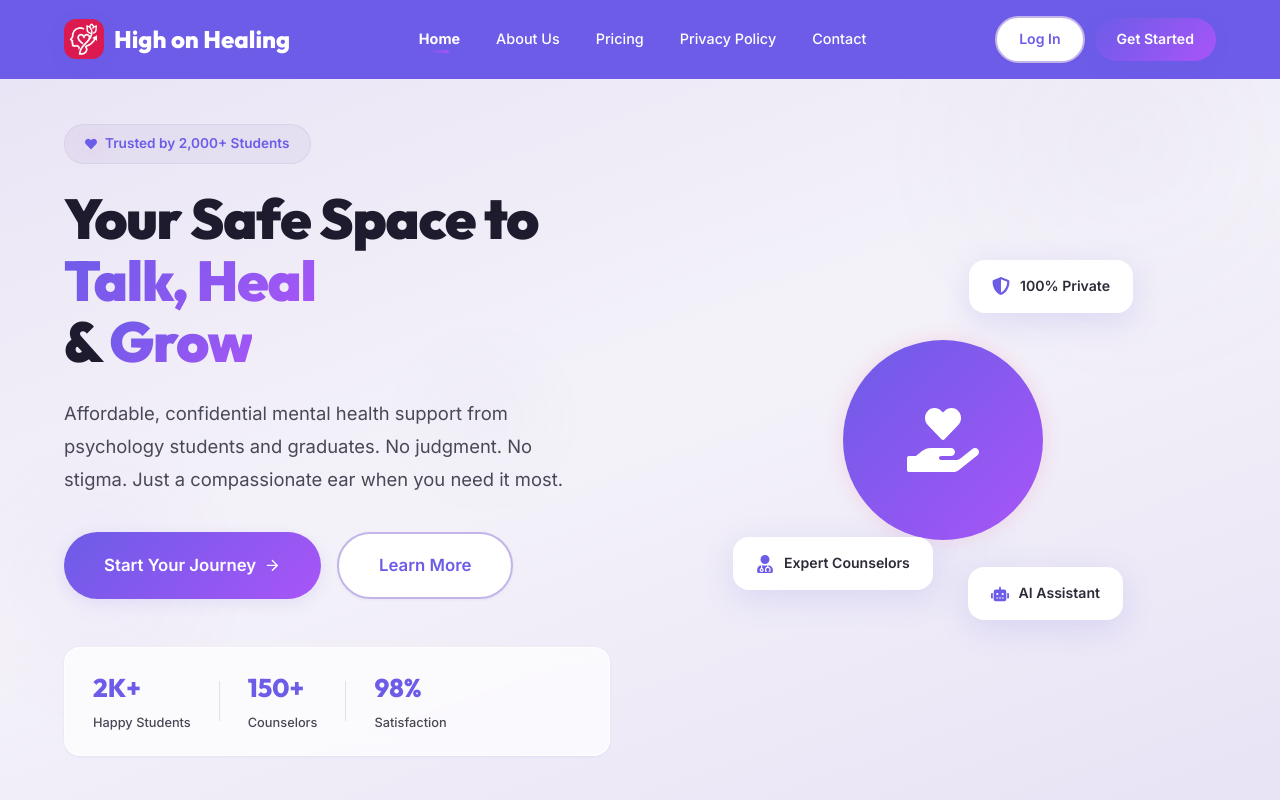
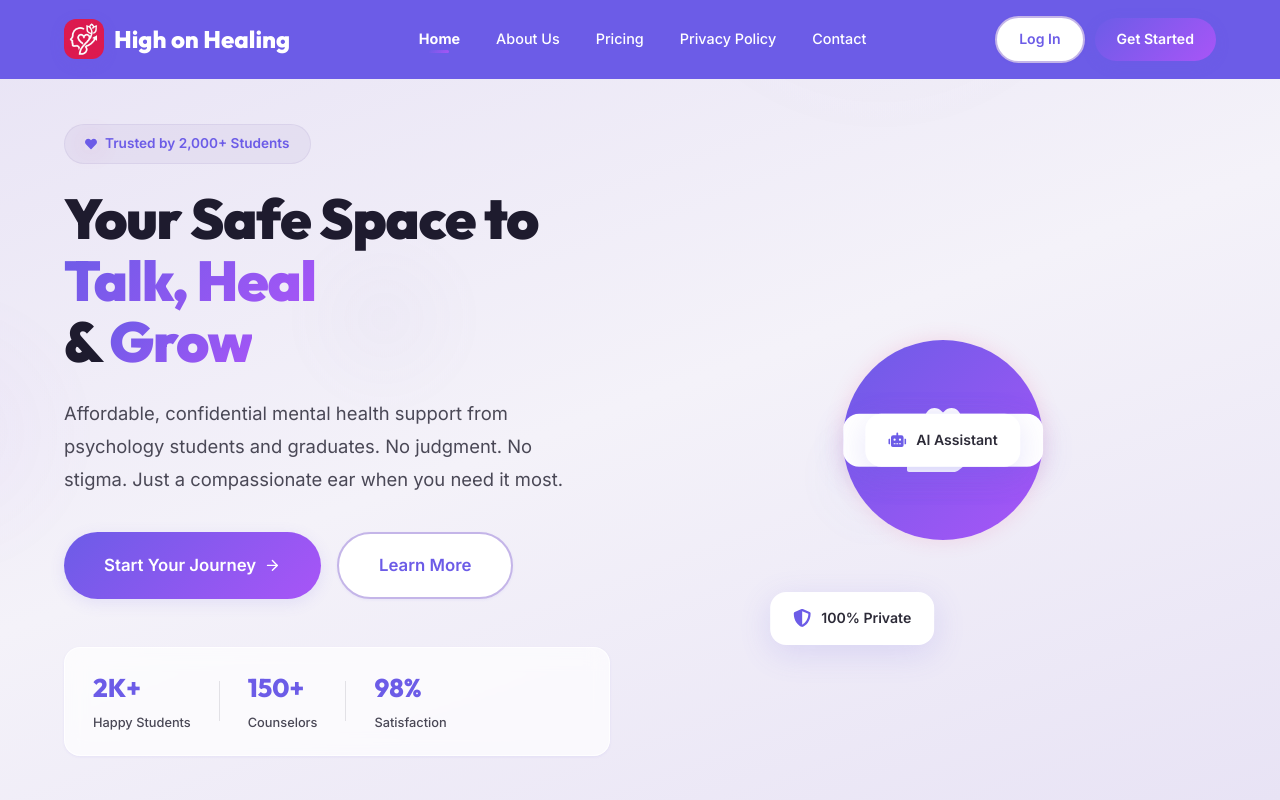
Before and after one commit to Shaheerali66/Mindcare, a React (Vite) app: page / in a window 1280 px wide. Shown: the top 800 px of the page. Built offline with nearby package versions, Linux system fonts and the light colour scheme.

Commit message:
UI: Implement advanced orbital animation with cursor tracking for hero cards

```diff
--- a/src/index.css
+++ b/src/index.css
@@ -238,8 +238,8 @@ input, textarea, select {
 
 /* ============ ANIMATIONS ============ */
 @keyframes float {
-  0%, 100% { transform: translate(var(--px, 0px), var(--py, 0px)) translateY(0px); }
-  50% { transform: translate(var(--px, 0px), var(--py, 0px)) translateY(-20px); }
+  0%, 100% { transform: translate(calc(-50% + var(--px, 0px)), calc(-50% + var(--py, 0px))) translateY(0px); }
+  50% { transform: translate(calc(-50% + var(--px, 0px)), calc(-50% + var(--py, 0px))) translateY(-20px); }
 }
 
 @keyframes pulse-glow {
--- a/src/pages/HomePage.css
+++ b/src/pages/HomePage.css
@@ -182,6 +182,9 @@
 
 .hero__card {
   position: absolute;
+  top: 50%;
+  left: 50%;
+  transform: translate(-50%, -50%);
   background: white;
   padding: 14px 22px;
   border-radius: var(--radius-lg);
@@ -198,21 +201,6 @@
 .hero__card-icon {
   font-size: 18px;
   color: var(--purple-dark);
-}
-
-.hero__card--1 {
-  top: 30px;
-  right: 20px;
-}
-
-.hero__card--2 {
-  bottom: 60px;
-  left: 0;
-}
-
-.hero__card--3 {
-  bottom: 30px;
-  right: 30px;
 }
 
 /* ============ FEATURES ============ */
--- a/src/pages/HomePage.jsx
+++ b/src/pages/HomePage.jsx
@@ -23,17 +23,57 @@ const staggerContainer = {
 };
 
 const HomePage = () => {
-  const [mousePos, setMousePos] = useState({ x: 0, y: 0 });
+  const containerRef = useRef(null);
+  const cardsRef = useRef([]);
+  const targetAngleRef = useRef(0);
+  const currentAngleRef = useRef(0);
+  const isHoveredRef = useRef(false);
+
+  useEffect(() => {
+    let animationFrameId;
+    const animate = () => {
+      if (isHoveredRef.current) {
+        let diff = targetAngleRef.current - currentAngleRef.current;
+        diff = ((diff + 180) % 360 + 360) % 360 - 180;
+        currentAngleRef.current += diff * 0.05;
+      } else {
+        currentAngleRef.current += 0.3;
+      }
+
+      cardsRef.current.forEach((card, index) => {
+        if (card) {
+          const radius = window.innerWidth < 768 ? 130 : 200;
+          const angleOffset = index * 120;
+          const totalAngle = currentAngleRef.current + angleOffset;
+          const rad = totalAngle * (Math.PI / 180);
+          const x = Math.cos(rad) * radius;
+          const y = Math.sin(rad) * radius;
+          card.style.setProperty('--px', `${x}px`);
+          card.style.setProperty('--py', `${y}px`);
+        }
+      });
+
+      animationFrameId = requestAnimationFrame(animate);
+    };
+    animate();
+    return () => cancelAnimationFrame(animationFrameId);
+  }, []);
 
   const handleMouseMove = (e) => {
-    const { left, top, width, height } = e.currentTarget.getBoundingClientRect();
-    const x = (e.clientX - left - width / 2) / 30;
-    const y = (e.clientY - top - height / 2) / 30;
-    setMousePos({ x, y });
+    if (!containerRef.current) return;
+    const { left, top, width, height } = containerRef.current.getBoundingClientRect();
+    const cx = left + width / 2;
+    const cy = top + height / 2;
+    const angleRad = Math.atan2(e.clientY - cy, e.clientX - cx);
+    targetAngleRef.current = angleRad * (180 / Math.PI);
+  };
+
+  const handleMouseEnter = () => {
+    isHoveredRef.current = true;
   };
 
   const handleMouseLeave = () => {
-    setMousePos({ x: 0, y: 0 });
+    isHoveredRef.current = false;
   };
 
   return (
@@ -99,30 +139,34 @@ const HomePage = () => {
 
           <motion.div
             className="hero__visual"
+            ref={containerRef}
             initial={{ opacity: 0, scale: 0.85 }}
             animate={{ opacity: 1, scale: 1 }}
             transition={{ delay: 0.4, duration: 0.8, ease: [0.25, 0.46, 0.45, 0.94] }}
             onMouseMove={handleMouseMove}
+            onMouseEnter={handleMouseEnter}
             onMouseLeave={handleMouseLeave}
           >
             <div className="hero__illustration">
               <div
                 className="hero__card hero__card--1 float-animation"
-                style={{ '--px': `${-mousePos.x * 1.5}px`, '--py': `${-mousePos.y * 1.5}px` }}
+                ref={el => cardsRef.current[0] = el}
               >
                 <FaShieldAlt className="hero__card-icon" />
                 <span>100% Private</span>
               </div>
               <div
                 className="hero__card hero__card--2 float-animation"
-                style={{ animationDelay: '1s', '--px': `${-mousePos.x * 0.8}px`, '--py': `${-mousePos.y * 0.8}px` }}
+                ref={el => cardsRef.current[1] = el}
+                style={{ animationDelay: '1s' }}
               >
                 <FaUserMd className="hero__card-icon" />
                 <span>Expert Counselors</span>
               </div>
               <div
                 className="hero__card hero__card--3 float-animation"
-                style={{ animationDelay: '2s', '--px': `${-mousePos.x * 1.2}px`, '--py': `${-mousePos.y * 1.2}px` }}
+                ref={el => cardsRef.current[2] = el}
+                style={{ animationDelay: '2s' }}
               >
                 <FaRobot className="hero__card-icon" />
                 <span>AI Assistant</span>
```
